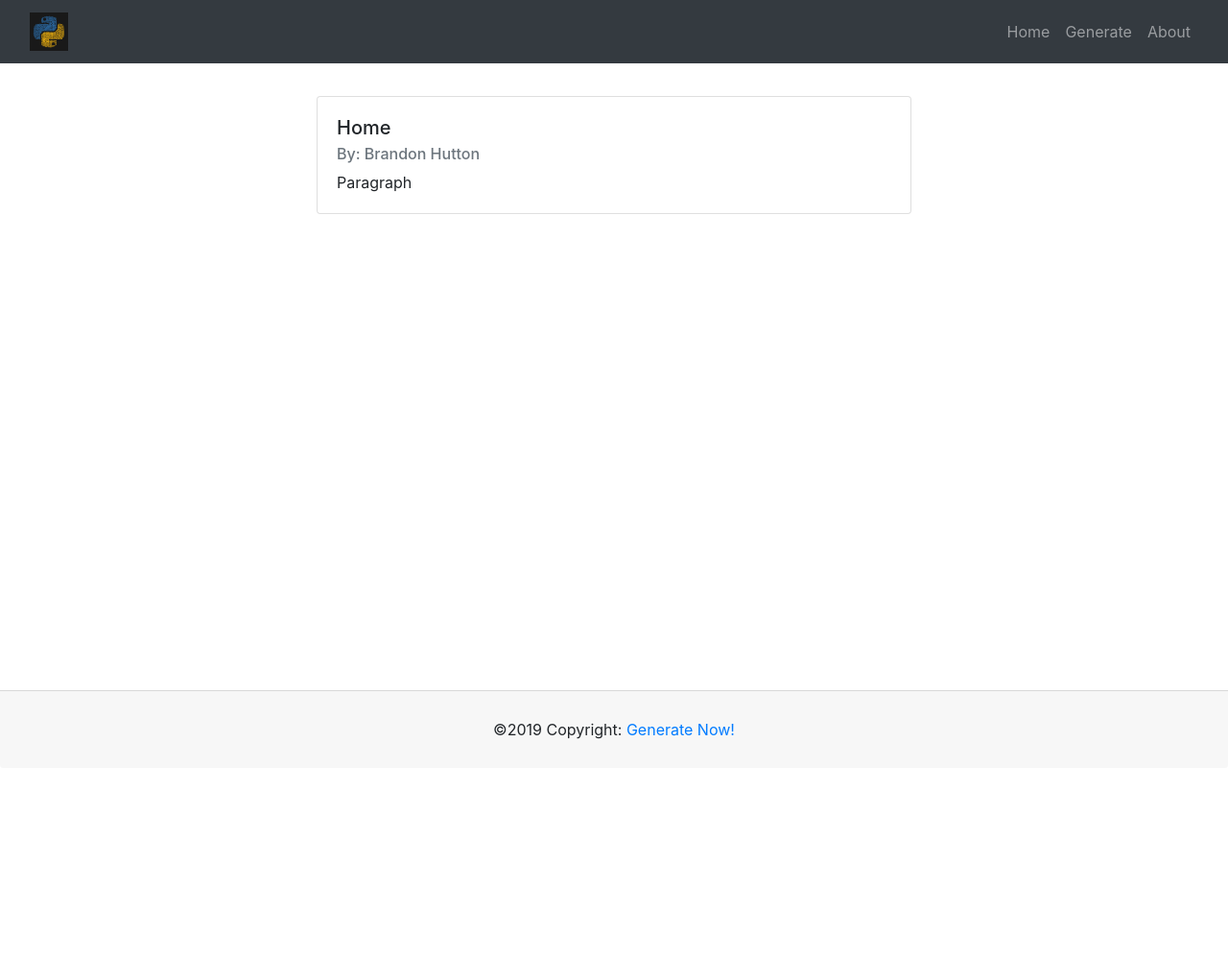
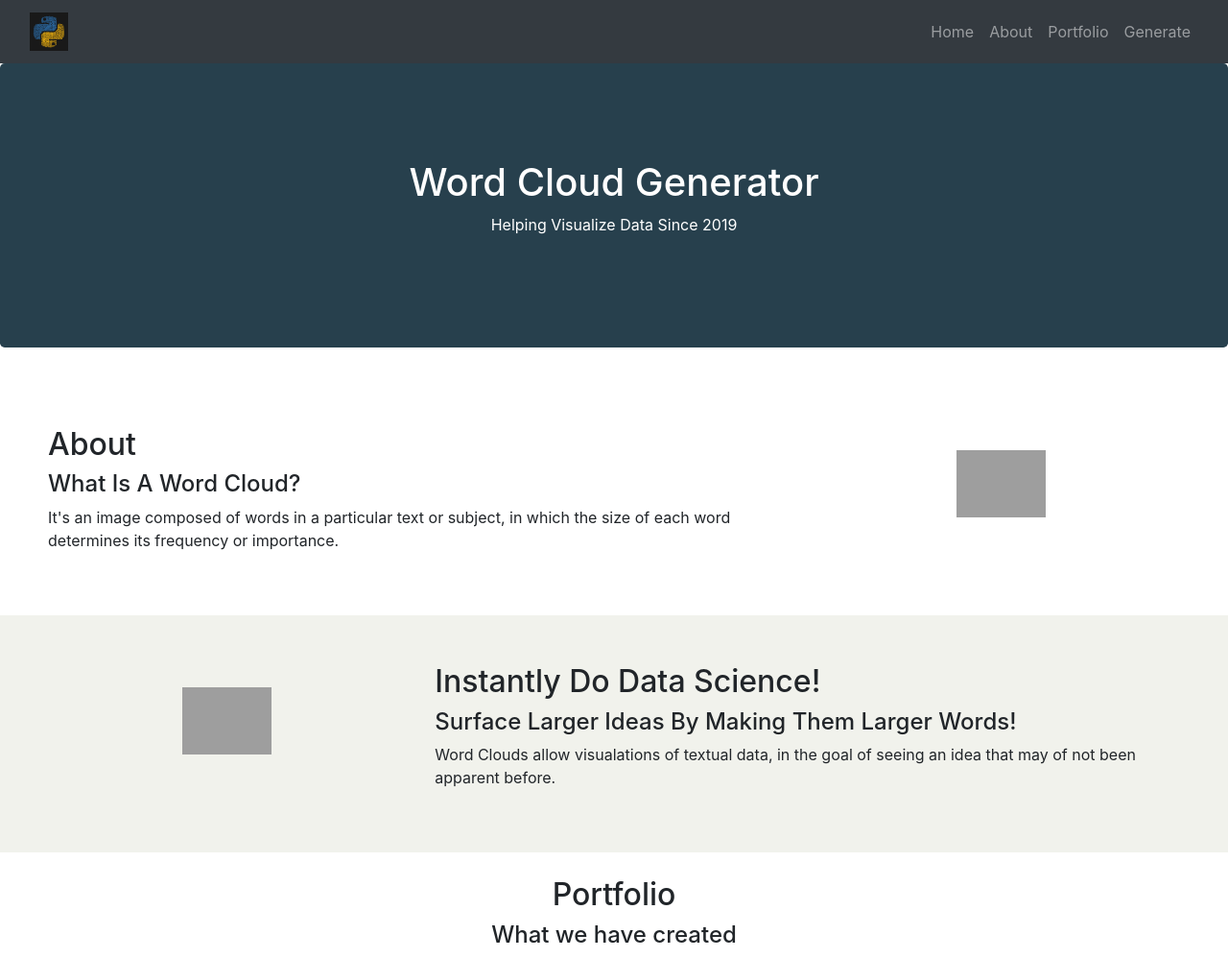
Before and after one commit to Bkhutton/WordCloud-Generator, a Flask app: page / in a window 1280 px wide. Shown: the top 998 px of the page at 96% size. Before the commit the page ends 770 px from the top, so only its background shows below. Run offline with Flask 2, Linux system fonts and the light colour scheme; some libraries are stand-ins or nearby versions; grey boxes are pictures that could not be loaded.

Commit message:
Redeisng

```diff
--- a/app.py
+++ b/app.py
@@ -2,7 +2,10 @@ from flask import Flask
 from flask import Response
 from flask import request
 from flask import render_template
+
 import logging as log
+
+from cloud import generate_text_wordcloud
 
 app = Flask(__name__)
 
@@ -14,9 +17,36 @@ def standard_page(html_file,title):
     with open(html_file) as index:
         content = content + index.read()
 
-    content = content + render_template('footer.html')
+    #content = content + render_template('footer.html')
 
     return content
+
+def get_results():
+
+    text = request.form['input_text']
+
+    if len(text) < 2:
+        results = '<div class="alert alert-danger" role="alert">There were not enough words</div>'
+        return results
+
+    bgcolor = request.form['bgcolor']
+
+    width = request.form['width']
+    if width == '':
+        width = 400
+
+    height = request.form['height']
+    if height == '':
+        height = 200
+
+    if 'file' in request.files:
+        mask = request.files['file']
+    else:
+        mask = None
+
+    image_path = generate_text_wordcloud(text, bgcolor, width, height, mask)
+    results = '<img src="{}" alt="{}">'.format(image_path, image_path)
+    return results
 
 @app.route('/')
 def index():
@@ -26,10 +56,9 @@ def index():
 @app.route('/generate.html', methods=['POST', 'GET'])
 def generate():
     if 'POST' == request.method:
-        raw_input = request.form['input_text']
-        results = raw_input
+        results = get_results()
     else:
-        results = 'Results will display here!'
+        results = '<p>Results will display here!</p>'
 
     content = ''
 
@@ -37,7 +66,7 @@ def generate():
 
     content = content + render_template('generate.html', results=results)
 
-    content = content + render_template('footer.html')
+    #content = content + render_template('footer.html')
 
     return Response(content, mimetype='text/html')
 
--- a/index.html
+++ b/index.html
@@ -1,34 +1,169 @@
-<!DOCTYPE html>
-<html lang="en">
-<head>
-    <meta charset="utf8">
-    <meta name="viewport" content="width=device-width, initial-scale=1, shrink-to-fit=no">
+<style>
+    .jumbotron {
+        background-color: #27404D;
+        color: #ffffff;
+        padding: 100px 25px;
+    }
 
-    <link rel="stylesheet" type="text/css" href="static/main.css">
+    .thumbnail {
+        padding: 0 0 15px 0;
+        border: none;
+        border-radius: 0;
+    }
 
-    <!-- Latest compiled and minified CSS -->
-    <link rel="stylesheet" href="https://maxcdn.bootstrapcdn.com/bootstrap/4.3.1/css/bootstrap.min.css">
+    .thumbnail img {
+        width: 100%;
+        height: 100%;
+        margin-bottom: 10px;
+    }
 
-    <!-- jQuery library -->
-    <script src="https://ajax.googleapis.com/ajax/libs/jquery/3.3.1/jquery.min.js"></script>
+    .col-sm-4 {
+        text-align: center;
+        margin: 25px 0;
+    }
 
-    <!-- Popper JS -->
-    <script src="https://cdnjs.cloudflare.com/ajax/libs/popper.js/1.14.7/umd/popper.min.js"></script>
+    .center {
+        margin: auto;
+        width: 75%;
+        padding: 10px;
+    }
 
-    <!-- Latest compiled JavaScript -->
-    <script src="https://maxcdn.bootstrapcdn.com/bootstrap/4.3.1/js/bootstrap.min.js"></script>
-</head>
+    .slideanim {visibility:hidden;}
+    .slide {
+        /* The name of the animation */
+        animation-name: slide;
+        -webkit-animation-name: slide;
+        /* The duration of the animation */
+        animation-duration: 1s;
+        -webkit-animation-duration: 1s;
+        /* Make the element visible */
+        visibility: visible;
+    }
+
+    /* Go from 0% to 100% opacity (see-through) and specify the percentage from when to slide in the element along the Y-axis */
+    @keyframes slide {
+        0% {
+            opacity: 0;
+            transform: translateY(70%);
+        }
+        100% {
+            opacity: 1;
+            transform: translateY(0%);
+        }
+    }
+        @-webkit-keyframes slide {
+        0% {
+            opacity: 0;
+            -webkit-transform: translateY(70%);
+        }
+        100% {
+            opacity: 1;
+            -webkit-transform: translateY(0%);
+        }
+    }
+</style>
+
+<script>
+    $(document).ready(function(){
+  // Add smooth scrolling to all links in navbar + footer link
+  $(".navbar a, footer a[href='#myPage']").on('click', function(event) {
+
+   // Make sure this.hash has a value before overriding default behavior
+  if (this.hash !== "") {
+
+    // Prevent default anchor click behavior
+    event.preventDefault();
+
+    // Store hash
+    var hash = this.hash;
+
+    // Using jQuery's animate() method to add smooth page scroll
+    // The optional number (900) specifies the number of milliseconds it takes to scroll to the specified area
+    $('html, body').animate({
+      scrollTop: $(hash).offset().top
+    }, 900, function(){
+
+      // Add hash (#) to URL when done scrolling (default click behavior)
+      window.location.hash = hash;
+      });
+    } // End if
+  });
+})
+
+$(window).scroll(function() {
+  $(".slideanim").each(function(){
+    var pos = $(this).offset().top;
+
+    var winTop = $(window).scrollTop();
+    if (pos < winTop + 600) {
+      $(this).addClass("slide");
+    }
+  });
+});
+</script>
 
 <body>
-    <br>
-    <div class="center">
-        <div class="card">
-            <div class="card-body">
-                <h5 class="card-title">Home</h5>
-                <h6 class="card-subtitle mb-2 text-muted">By: Brandon Hutton</h6>
-                <p class="card-text">Paragraph</p>
+    <!--Welcome Screen-->
+    <div id="home" class="jumbotron text-center">
+        <h1>Word Cloud Generator</h1>
+        <p>Helping Visualize Data Since 2019</p>
+    </div>
+
+    <!--About-->
+    <div class="container-fluid" id="about" style="padding: 50px 50px 50px 50px">
+        <div class="row">
+            <div class="col-sm-8">
+                <h2>About</h2>
+                <h4>What Is A Word Cloud?</h4>
+                <p>It's an image composed of words in a particular text or subject, in which the size of each word determines its frequency or importance.</p>
+            </div>
+            <div class="col-sm-4 logo">
+                <img src="static/iconic/svg/cloud.svg" class="slideanim" width="25%">
             </div>
         </div>
     </div>
+
+    <div class="contrainer-fluid" style="background-color: #F1F2EC; padding: 50px 50px 50px 50px">
+        <div class="row">
+            <div class="col-sm-4">
+                <img src="static/iconic/svg/flash.svg" class="slideanim" width="25%" style="fill: #5E6788">
+            </div>
+            <div class="col-sm-8">
+                <h2>Instantly Do Data Science!</h2>
+                <h4>Surface Larger Ideas By Making Them Larger Words!</h4>
+                <p>Word Clouds allow visualations of textual data, in the goal of seeing an idea that may of not been apparent before.</p>
+            </div>
+        </div>
+    </div>
+
+
+    <!--Portfolio-->
+    <div class="container-fluid text-center" id="portfolio" style="padding-top: 25px">
+        <h2>Portfolio</h2>
+        <h4>What we have created</h4>
+        <div class="row text-center slideanim">
+            <div class="col-sm-4">
+            <div class="thumbnail">
+                <img src="static/nasacloud.png" alt="Paris">
+                <p><strong>Paris</strong></p>
+                <p>Yes, we built Paris</p>
+            </div>
+            </div>
+            <div class="col-sm-4">
+            <div class="thumbnail">
+                <img src="static/nasacloud.png" alt="New York">
+                <p><strong>New York</strong></p>
+                <p>We built New York</p>
+            </div>
+            </div>
+            <div class="col-sm-4">
+            <div class="thumbnail">
+                <img src="static/nasacloud.png" alt="San Francisco">
+                <p><strong>San Francisco</strong></p>
+                <p>Yes, San Fran is ours</p>
+            </div>
+            </div>
+        </div>
+    </div>
+
 </body>
-</html>
--- a/static/main.css
+++ b/static/main.css
@@ -1,12 +1,75 @@
-.footer {
-    position: fixed;
-    left: 0;
-    bottom: 0;
-    width: 100%;
-}
-
 .center {
     margin: auto;
     width: 50%;
     padding: 10px;
+    background-color: black;
 }
+
+html {
+    position: relative;
+    min-height: 100%;
+}
+
+.footer {
+    position: absolute;
+    bottom: 0;
+    width: 100%;
+
+}
+
+.jumbotron {
+    background-color: #27404D;
+    color: #ffffff;
+    padding: 100px 25px;
+}
+
+.thumbnail {
+    padding: 0 0 15px 0;
+    border: none;
+    border-radius: 0;
+}
+
+.thumbnail img {
+    width: 100%;
+    height: 100%;
+    margin-bottom: 10px;
+}
+
+.col-sm-4 {
+    text-align: center;
+    margin: 25px 0;
+}
+
+.slideanim {visibility:hidden;}
+.slide {
+    /* The name of the animation */
+    animation-name: slide;
+    -webkit-animation-name: slide;
+    /* The duration of the animation */
+    animation-duration: 1s;
+    -webkit-animation-duration: 1s;
+    /* Make the element visible */
+    visibility: visible;
+}
+
+/* Go from 0% to 100% opacity (see-through) and specify the percentage from when to slide in the element along the Y-axis */
+@keyframes slide {
+    0% {
+        opacity: 0;
+        transform: translateY(70%);
+    }
+    100% {
+        opacity: 1;
+        transform: translateY(0%);
+    }
+}
+    @-webkit-keyframes slide {
+    0% {
+        opacity: 0;
+        -webkit-transform: translateY(70%);
+    }
+    100% {
+        opacity: 1;
+        -webkit-transform: translateY(0%);
+    }
+}
--- a/templates/footer.html
+++ b/templates/footer.html
@@ -1,7 +1,7 @@
 <html>
 <link rel="stylesheet" type="text/css" href="static/main.css">
     <!-- Footer -->
-    <div class="footer card-footer">
+    <div class="card-footer footer">
             <!-- Copyright -->
             <div class="footer-copyright text-center py-3">©2019 Copyright:
             <a href="generate.html">Generate Now!</a>
--- a/templates/header.html
+++ b/templates/header.html
@@ -1,6 +1,29 @@
-<title>WordCloud | {{title}}</title>
+<!DOCTYPE html>
+<html lang="en">
+<head>
+    <meta charset="utf8">
+    <meta name="viewport" content="width=device-width, initial-scale=1, shrink-to-fit=no">
+
+    <link rel="stylesheet" type="text/css" href="static/main.css">
+
+    <link rel="icon" href="static/logo.jpg">
+
+    <!-- Latest compiled and minified CSS -->
+    <link rel="stylesheet" href="https://maxcdn.bootstrapcdn.com/bootstrap/4.3.1/css/bootstrap.min.css">
+
+    <!-- jQuery library -->
+    <script src="https://ajax.googleapis.com/ajax/libs/jquery/3.3.1/jquery.min.js"></script>
+
+    <!-- Popper JS -->
+    <script src="https://cdnjs.cloudflare.com/ajax/libs/popper.js/1.14.7/umd/popper.min.js"></script>
+
+    <!-- Latest compiled JavaScript -->
+    <script src="https://maxcdn.bootstrapcdn.com/bootstrap/4.3.1/js/bootstrap.min.js"></script>
+
+    <title>WordCloud | {{title}}</title>
+</head>
 <!-- Navagation Bar -->
-<nav class="navbar navbar-expand-sm bg-dark navbar-dark">
+<nav class="navbar navbar-expand-sm bg-dark navbar-dark sticky-top">
     <div class="container-fluid">
     <div class="navbar-header">
         <a class="navbar-brand" href="#">
@@ -10,14 +33,18 @@
         <!-- Links -->
         <ul class="navbar-nav">
             <li class="nav-item">
-            <a class="nav-link" href="/">Home</a>
+            <a class="nav-link" href="#home">Home</a>
+            </li>
+            <li class="nav-item">
+            <a class="nav-link" href="#about">About</a>
+            </li>
+            <li class="nav-item">
+            <a class="nav-link" href="#portfolio">Portfolio</a>
             </li>
             <li class="nav-item">
             <a class="nav-link" href="generate.html">Generate</a>
             </li>
-            <li class="nav-item">
-            <a class="nav-link" href="about.html">About</a>
-            </li>
         </ul>
     </div>
 </nav>
+</html>
```
Also changed, not shown: about.html (deleted, +0 -25 lines), cloud.py (+16 -4 lines), templates/generate.html (+51 -39 lines).
